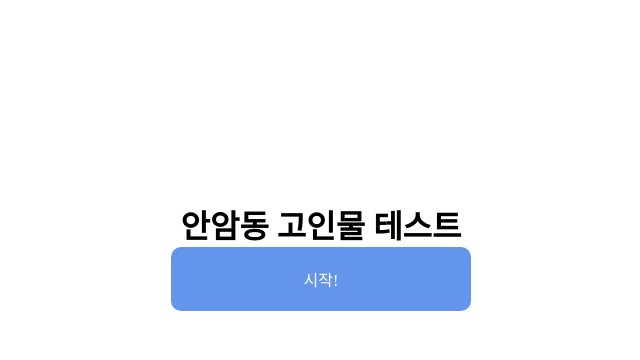
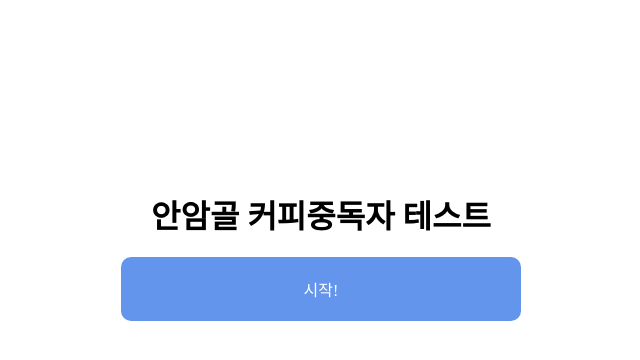
Before and after one commit to KUCC-web/anam-poltergaist, a Django app: page / in a window 1280 px wide. Shown: the part 144-504 px from the top of the page, without its empty margins (319-959 px from the left). Run offline with Django 3.2, Linux system fonts and the light colour scheme.

Commit message:
html title 변경, 텍스트 내용 수정

```diff
--- a/quiz/static/quiz/index.css
+++ b/quiz/static/quiz/index.css
@@ -1,7 +1,12 @@
-
 #btn-start {
-    width: 300px;
+    width: 400px;
     margin: auto;
     background-color: cornflowerblue;
     text-align: center;
 }
+
+.title {
+    font-weight: bold;
+    font-size: 2em;
+    margin-bottom: 20px;
+}
--- a/quiz/static/quiz/quiz.css
+++ b/quiz/static/quiz/quiz.css
@@ -16,6 +16,12 @@ progress::-webkit-progress-bar {
 progress::-webkit-progress-value {
   background-color: lightgreen;
   border-radius: 10px;
+}
+
+.store-title {
+    font-size: 2em;
+    font-weight: bold;
+    margin-bottom: 10px;
 }
 
 .btn-positive {
--- a/templates/quiz/index.html
+++ b/templates/quiz/index.html
@@ -2,14 +2,14 @@
 <html lang="ko">
 <head>
     <meta charset="UTF-8">
-    <title>안암동 고인물 테스트</title>
+    <title>KUCC 동아리 박람회</title>
     {% load static %}
     <link rel="stylesheet" href="{% static 'quiz/common.css' %}"/>
     <link rel="stylesheet" href="{% static 'quiz/index.css' %}"/>
 </head>
 <body>
     <div id="container">
-        <h1>안암동 고인물 테스트</h1>
+        <div class="title">안암골 커피중독자 테스트</div>
         <a href="{% url 'quiz:quiz' %}"><div id="btn-start" class="btn">시작!</div></a>
     </div>
 </body>
--- a/templates/quiz/quiz.html
+++ b/templates/quiz/quiz.html
@@ -2,7 +2,7 @@
 <html lang="en">
 <head>
     <meta charset="UTF-8">
-    <title>안암동 고인물 테스트</title>
+    <title>KUCC 동아리 박람회</title>
     {% load static %}
     <link rel="stylesheet" href="{% static 'quiz/common.css' %}"/>
     <link rel="stylesheet" href="{% static 'quiz/quiz.css' %}"/>
@@ -18,7 +18,7 @@
             <form method="post" action="{% url 'quiz:submit' %}">
                 {% csrf_token %}
                 <input type="submit" name="Y" value="가봤어요!" class="btn btn-positive"/>
-                <input type="submit" name="N" value="몰라요" class="btn btn-negative"/>
+                <input type="submit" name="N" value="안 가봤어요" class="btn btn-negative"/>
             </form>
 
         </div>
--- a/templates/quiz/result.html
+++ b/templates/quiz/result.html
@@ -2,17 +2,17 @@
 <html lang="en">
 <head>
     <meta charset="UTF-8">
-    <title>안암동 고인물 테스트</title>
+    <title>KUCC 동아리 박람회</title>
     {% load static %}
     <link rel="stylesheet" href="{% static 'quiz/common.css' %}"/>
     <link rel="stylesheet" href="{% static 'quiz/result.css' %}"/>
 </head>
 <body>
     <div id="cover">
-        <h1 id="result">당신은 안암동 {{ grade }}입니다!</h1>
+        <div id="result">당신은 안암동 {{ grade }}입니다!</div>
         <div id="anchor">
             {% if pick_list %}
-                <div>가보지 못한 곳들이 궁금하신가요?</div>
+                <div id="anchor-text">가보지 못한 곳들이 궁금하신가요?</div>
                 <div id="arrow-down"><img src="{% static 'images/arrow-down.png' %}" width="100%"/></div>
             {% else %}
                 <div>카페를 정말 좋아하시는군요!</div>
```
Also changed, not shown: quiz/static/quiz/result.css (+15 -5 lines).
